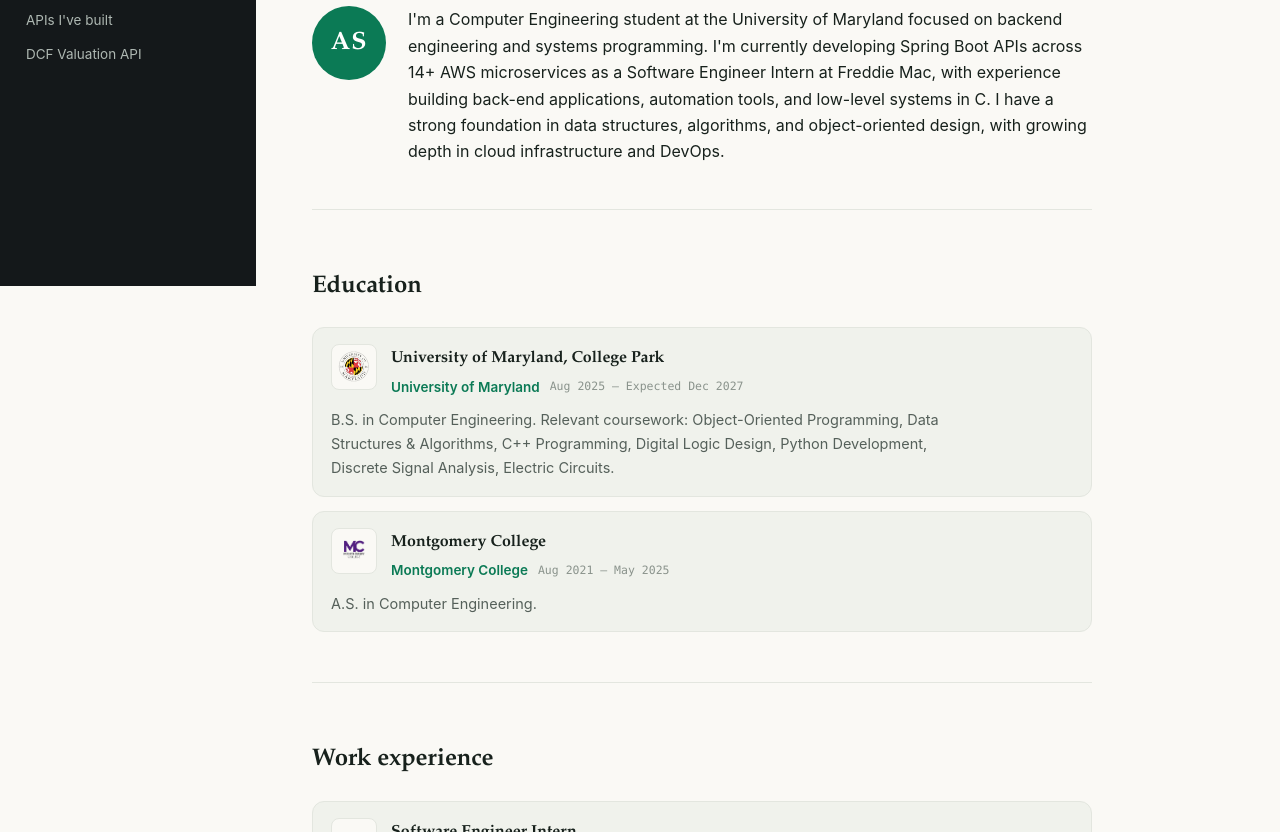
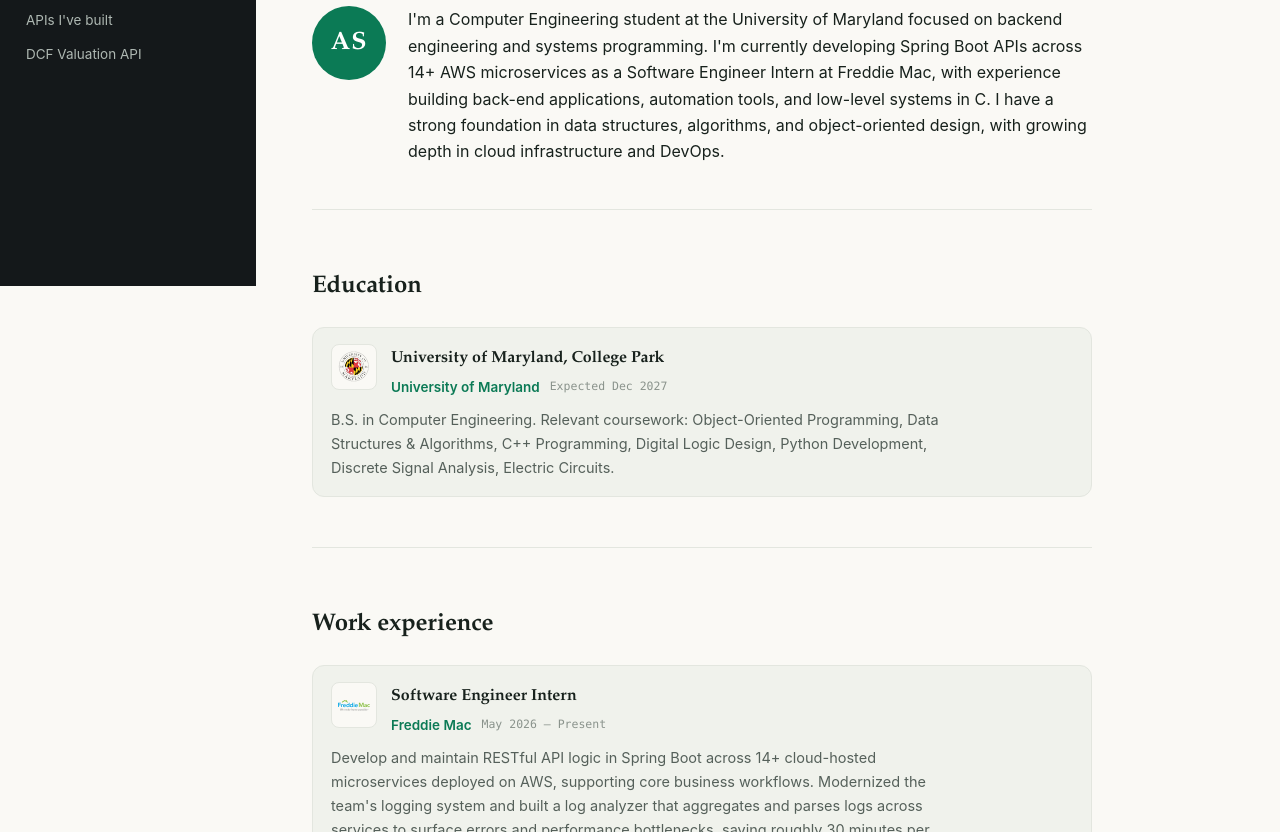
Before and after one commit to abdshaat/pubTools-DCF, a plain HTML site: page docs/portfolio.html in a window 1280 px wide. Shown: the part 514-1346 px from the top of the page. Drawn offline with Linux system fonts and the light colour scheme.

Commit message:
fixed portfolio

```diff
--- a/docs/portfolio.html
+++ b/docs/portfolio.html
@@ -341,29 +341,13 @@
           <h3>University of Maryland, College Park</h3>
           <div class="org">
             <a href="https://umd.edu/" target="_blank" rel="noopener noreferrer">University of Maryland</a>
-            <span class="dates">Aug 2025 — Expected Dec 2027</span>
+            <span class="dates">Expected Dec 2027</span>
           </div>
         </div>
       </div>
       <p>B.S. in Computer Engineering. Relevant coursework: Object-Oriented Programming, Data Structures
       &amp; Algorithms, C++ Programming, Digital Logic Design, Python Development, Discrete Signal
       Analysis, Electric Circuits.</p>
-    </div>
-
-    <div class="card">
-      <div class="card-head">
-        <div class="logo-badge">
-          <img src="Pics/blob.png" alt="Montgomery College logo">
-        </div>
-        <div>
-          <h3>Montgomery College</h3>
-          <div class="org">
-            <a href="https://www.montgomerycollege.edu/" target="_blank" rel="noopener noreferrer">Montgomery College</a>
-            <span class="dates">Aug 2021 — May 2025</span>
-          </div>
-        </div>
-      </div>
-      <p>A.S. in Computer Engineering.</p>
     </div>
 
   </div>
```
Also changed, not shown: 1 other file.
